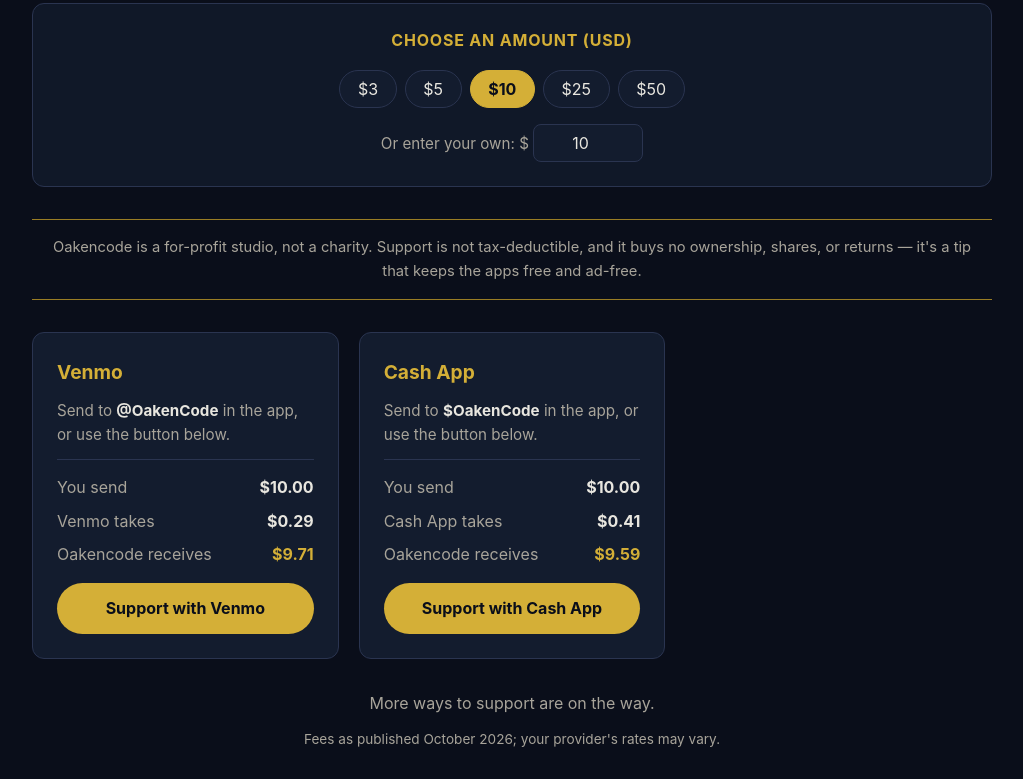
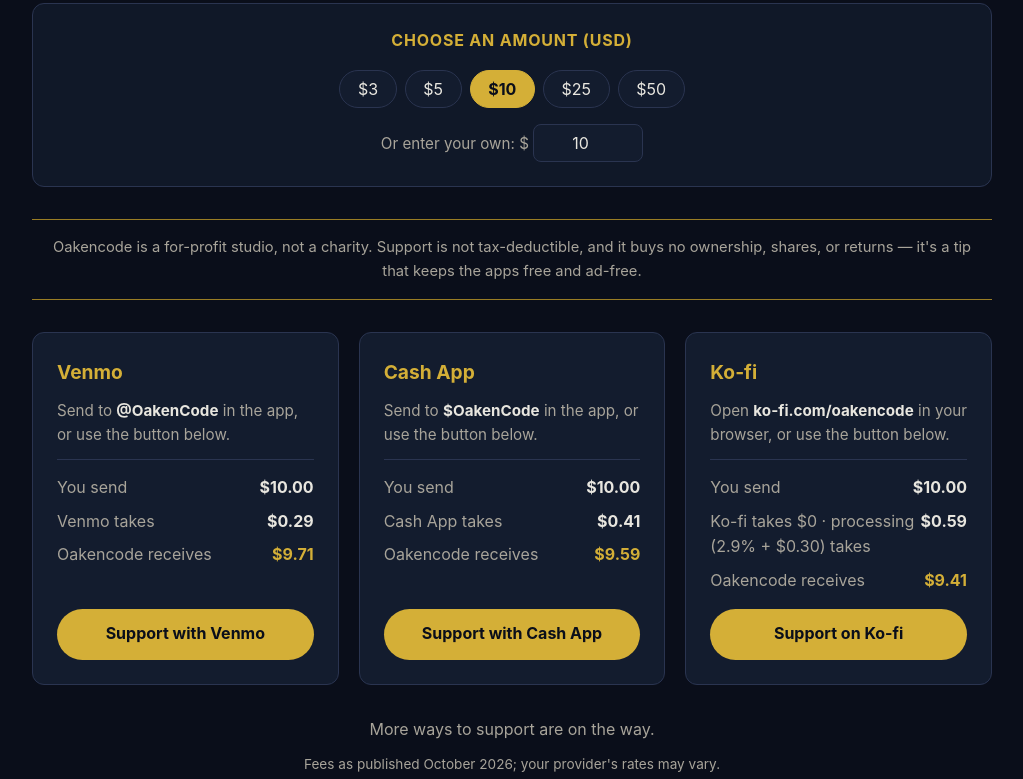
Before and after one commit to Jamesthesailor/oakencode-website, a plain HTML site: page site/support/index.html in a window 1280 px wide. Shown: the part 360-1139 px from the top of the page, without its empty margins (128-1151 px from the left). Drawn offline with Linux system fonts and the light colour scheme.

Commit message:
Build site: Ko-fi card on /support/

```diff
--- a/site/support/index.html
+++ b/site/support/index.html
@@ -41,6 +41,15 @@
         <div class="row total"><span>Oakencode receives</span><strong class="f-recv">$9.59</strong></div>
       </div>
       <a class="btn f-btn" href="https://cash.app/$OakenCode/10" target="_blank" rel="noopener">Support with Cash App</a>
+    </div>    <div class="method-card" data-fee-pct="2.9" data-fee-flat="0.3" data-url-base="https://ko-fi.com/oakencode" data-url-suffix="">
+      <h2>Ko-fi</h2>
+      <p class="handle">Open <strong>ko-fi.com/oakencode</strong> in your browser, or use the button below.</p>
+      <div class="figs">
+        <div class="row"><span>You send</span><strong class="f-send">$10.00</strong></div>
+        <div class="row"><span>Ko-fi takes $0 · processing (2.9% + $0.30) takes</span><strong class="f-fee">$0.59</strong></div>
+        <div class="row total"><span>Oakencode receives</span><strong class="f-recv">$9.41</strong></div>
+      </div>
+      <a class="btn f-btn" href="https://ko-fi.com/oakencode" target="_blank" rel="noopener">Support on Ko-fi</a>
     </div>
 </div>
 <p class="on-the-way">More ways to support are on the way.</p>
@@ -66,6 +75,7 @@
   var chips = Array.prototype.slice.call(document.querySelectorAll('.chip'));
   var cards = Array.prototype.slice.call(document.querySelectorAll('.method-card'));
   function fmt(n) { return '$' + n.toFixed(2); }
+  function roundMoney(n) { return Math.round((n + 1e-9) * 100) / 100; }
   function amtForUrl(n) { return (Math.round(n * 100) / 100).toString(); }
   function update() {
     var amt = parseFloat(input.value);
@@ -74,8 +84,8 @@
     cards.forEach(function (card) {
       var pct = parseFloat(card.getAttribute('data-fee-pct'));
       var flat = parseFloat(card.getAttribute('data-fee-flat'));
-      var fee = Math.round((amt * pct / 100 + flat) * 100) / 100;
-      var recv = Math.round((amt - fee) * 100) / 100;
+      var fee = roundMoney(amt * pct / 100 + flat);
+      var recv = roundMoney(amt - fee);
       card.querySelector('.f-send').textContent = fmt(amt);
       card.querySelector('.f-fee').textContent = fmt(fee);
       card.querySelector('.f-recv').textContent = fmt(recv);
```
